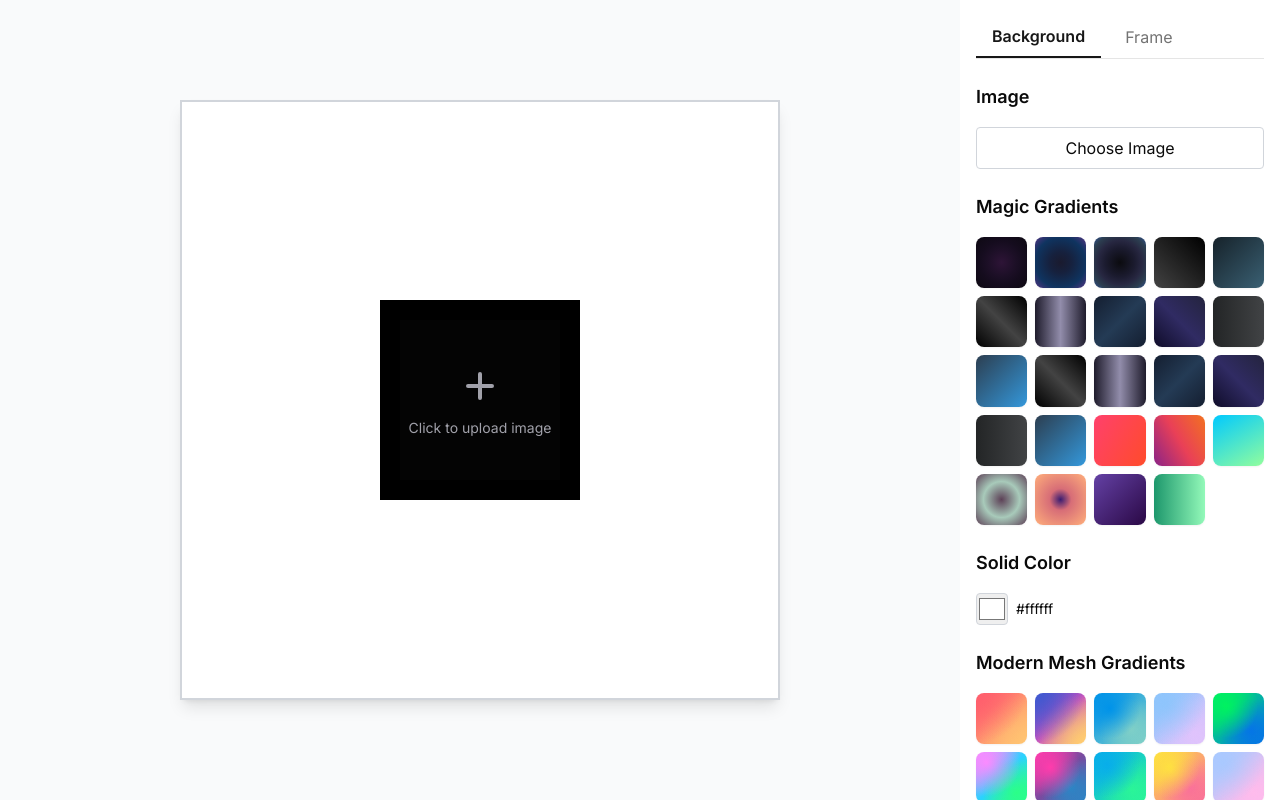
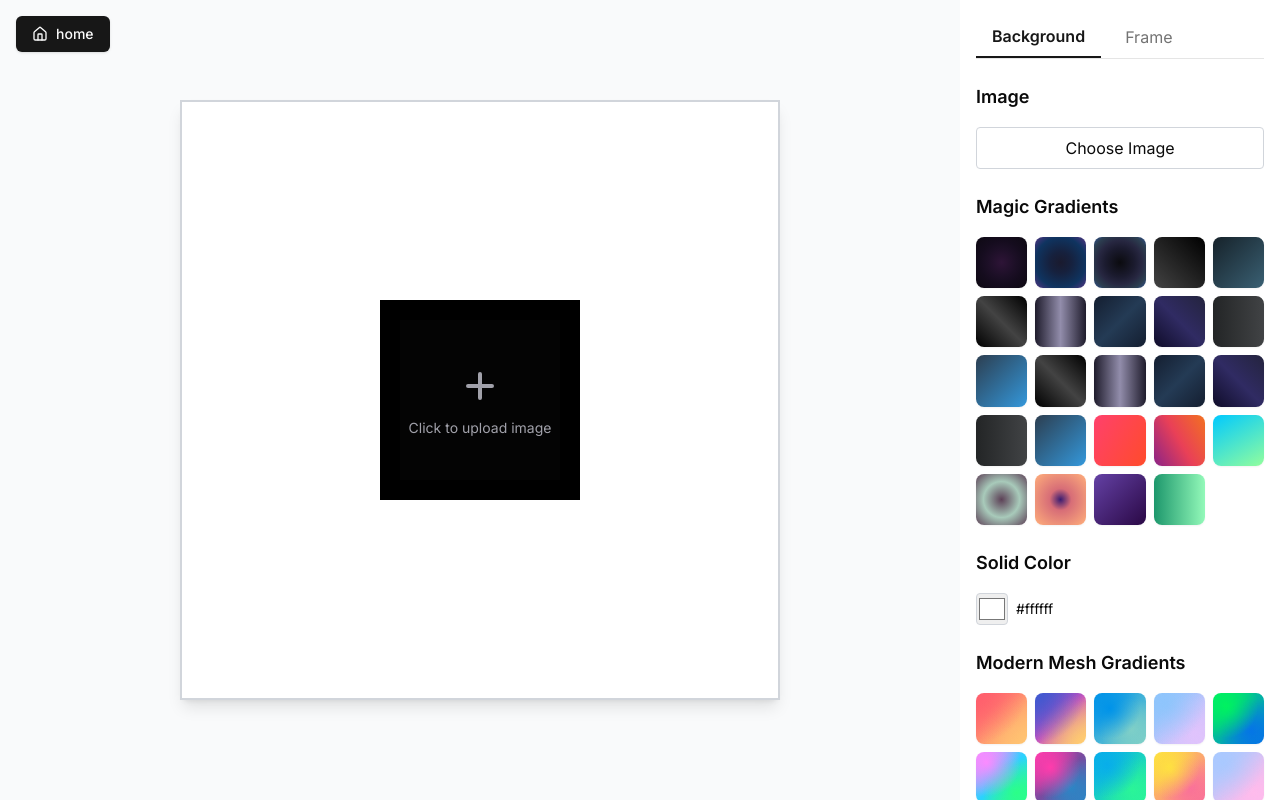
Before and after one commit to wenzelbarboza/MockPro, a Next.js app: page /frame/basic in a window 1280 px wide. Built offline with nearby package versions, Linux system fonts and the light colour scheme.

Commit message:
Added the home button instaCanvas component

```diff
--- a/src/app/page.tsx
+++ b/src/app/page.tsx
@@ -29,7 +29,7 @@ const Home: React.FC = () => {
     {
       imageSrc: "/placeholder.svg?height=200&width=300",
       title: "youtube",
-      link: "frame/iphone15",
+      link: "frame/youtube",
       content: "This is a basic youtube frame for your image.",
     },
     {
@@ -46,7 +46,7 @@ const Home: React.FC = () => {
         <h1 className="mb-8 text-center text-3xl font-bold">
           Welcome to MockPro
         </h1>
-        <div className="grid grid-cols-2 gap-4 sm:gap-6 lg:grid-cols-3">
+        <div className="grid grid-cols-1 gap-4 sm:grid-cols-2 sm:gap-6 lg:grid-cols-3">
           {cards.map((card, index) => (
             <Card key={index}>
               <CardHeader className="p-0">
--- a/src/components/InstaCanvas.tsx
+++ b/src/components/InstaCanvas.tsx
@@ -16,6 +16,8 @@ import {
   DrawerTrigger,
 } from "@/components/ui/drawer";
 import { Button, buttonVariants } from "./ui/button";
+import Link from "next/link";
+import { ChevronLeft, House } from "lucide-react";
 
 type BackgroundType = "solid" | "linear-gradient" | "radial-gradient";
 export type DeviceType = "basic" | "iphone15" | "youtube" | "qrcode";
@@ -338,6 +340,13 @@ const InstaCanvas = ({ type }: InstaCanvasProps): JSX.Element => {
           </DrawerContent>
         </Drawer>
       </div>
+
+      <Link href="/">
+        <Button className="absolute left-4 top-4">
+          <House />
+          home
+        </Button>
+      </Link>
     </div>
   );
 };
--- a/src/components/canvas/FramePreview.tsx
+++ b/src/components/canvas/FramePreview.tsx
@@ -94,7 +94,7 @@ const FramePreview: React.FC<FramePreviewProps> = ({
     );
 
     const qrTextPlaceholder = (
-      <div className="flex h-full w-full items-center justify-center bg-yellow-300">
+      <div className="flex h-full w-full items-center justify-center rounded-lg bg-yellow-300">
         <input
           type="text"
           placeholder="text for qr code"
@@ -173,12 +173,12 @@ const FramePreview: React.FC<FramePreviewProps> = ({
             <div
               className="absolute"
               style={{
-                border: `${frameThickness}px solid ${frameColor}`,
+                border: `${children ? frameThickness : 0}px solid ${frameColor}`,
                 width: `${frameSize}px`,
                 height: `${frameSize}px`,
                 left: `calc(50% - ${frameSize / 2}px)`,
                 top: `calc(50% - ${frameSize / 2}px)`,
-                backgroundColor: frameColor,
+                backgroundColor: children ? frameColor : "transparent",
               }}
             >
               <div className="absolute inset-0 overflow-hidden">
```
